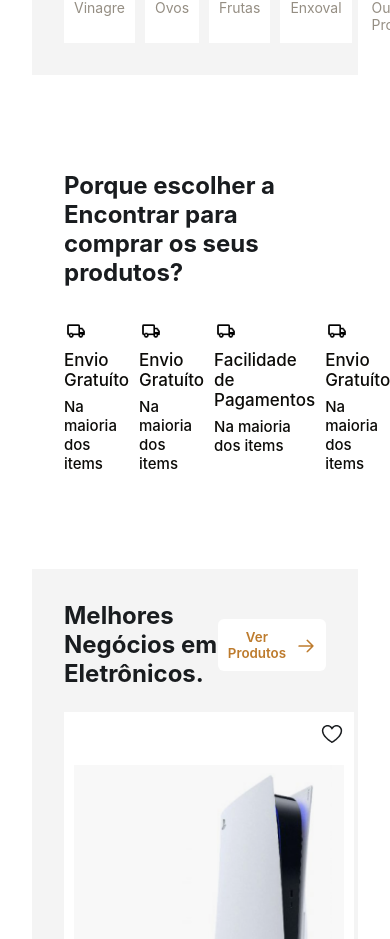
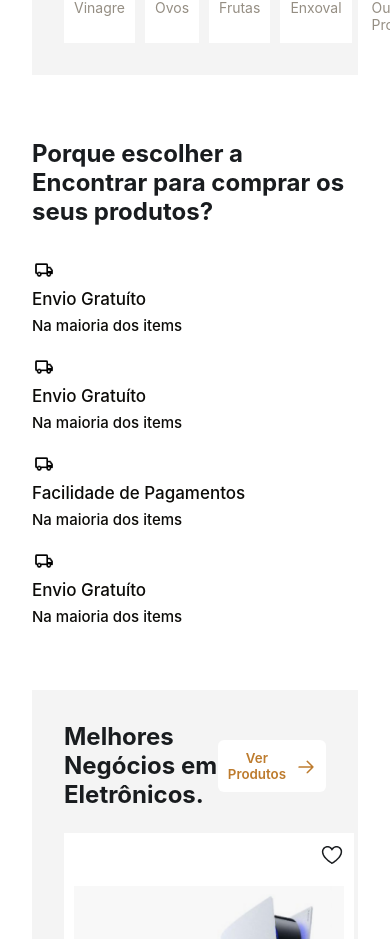
Before and after one commit to greciodiogo/encontrar-ecommerce-nextjs, a Next.js app in the folder apps/encontrar/: page / in a window 390 px wide. Shown: the part 1545-2484 px from the top of the page. Built offline with nearby package versions, Linux system fonts and the light colour scheme.

Commit message:
fix: adjust why us component style for mobile devices

```diff
--- a/apps/encontrar/src/styles/styles.css
+++ b/apps/encontrar/src/styles/styles.css
@@ -538,7 +538,6 @@ button {
   display: flex;
   flex-direction: column;
   justify-content: space-between;
-  padding: 2rem;
 }
 
 .whyUs_container h4 {
@@ -553,7 +552,7 @@ button {
   margin-top: 2rem;
   display: grid;
   grid-template-columns: repeat(4, 1fr);
-  gap: 10px;
+  gap: 20px;
 }
 
 .whyUs .wrapper .box {
@@ -585,6 +584,19 @@ button {
   font-weight: 500;
   color: #0c0b08;
 }
+
+@media (max-width: 650px) {
+  .whyUs .wrapper {
+    grid-template-columns: repeat(2, 1fr);
+  }
+}
+
+@media (max-width: 450px) {
+  .whyUs .wrapper {
+    grid-template-columns: 1fr;
+  }
+}
+
 /* whyUs ends here */
 
 /* brandNew starts here */
```
